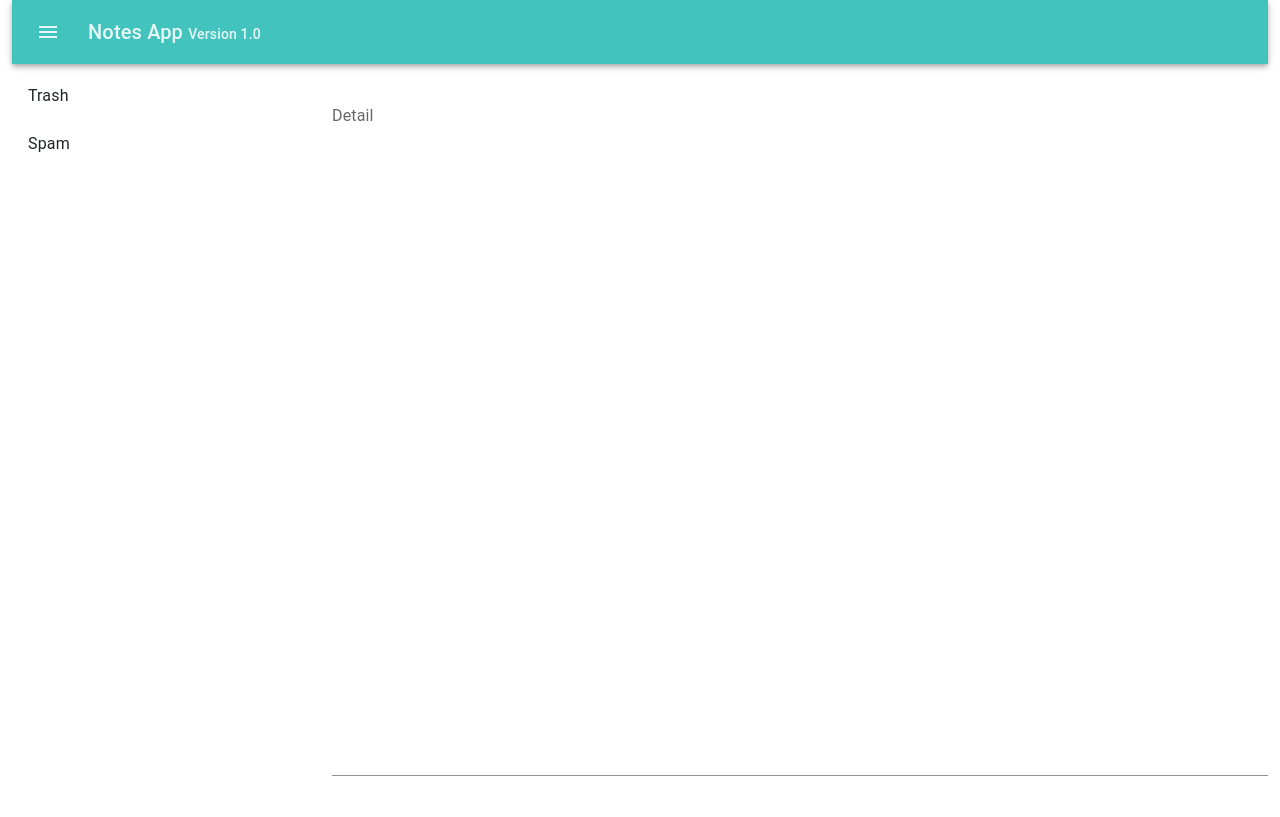
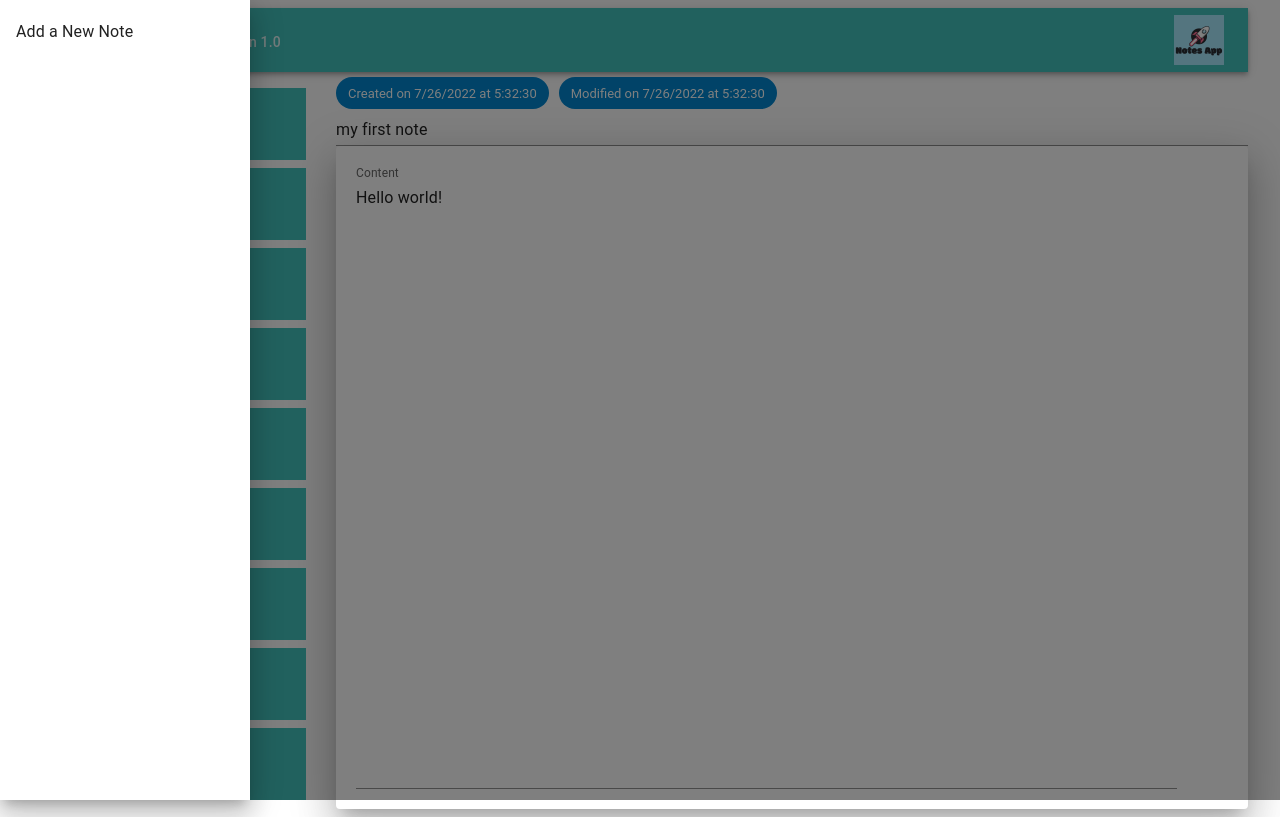
Before and after one commit to CS-Dennis/My-Notes-React, a React (Create React App) app: page / in a window 1280 px wide. Both pictures are taken after a click on the button "menu". Built offline with nearby package versions, Linux system fonts and the light colour scheme.

Commit message:
list added

```diff
--- a/public/index.html
+++ b/public/index.html
@@ -2,8 +2,8 @@
 <html lang="en">
   <head>
     <meta charset="utf-8" />
-    <link rel="icon" href="%PUBLIC_URL%/favicon.ico" />
-    <link rel="stylesheet" href="https://cdn.jsdelivr.net/npm/bootstrap@5.1.3/dist/css/bootstrap.min.css">
+    <link rel="icon" href="%PUBLIC_URL%/notes_app.png" />
+    <link rel="stylesheet" href="style.css">
     <meta name="viewport" content="width=device-width, initial-scale=1" />
     <meta name="theme-color" content="#000000" />
     <meta
@@ -27,7 +27,7 @@
     -->
     <title>React App</title>
   </head>
-  <body class="container-fluid">
+  <body>
     <noscript>You need to enable JavaScript to run this app.</noscript>
     <div id="root"></div>
     <!--
--- /dev/null
+++ b/public/style.css
@@ -0,0 +1,21 @@
+/* width */
+::-webkit-scrollbar {
+    width: 7px;
+}
+
+/* Track */
+::-webkit-scrollbar-track {
+    box-shadow: inset 0 0 5px grey;
+    border-radius: 10px;
+}
+
+/* Handle */
+::-webkit-scrollbar-thumb {
+    background: #42c3be;
+    border-radius: 10px;
+}
+
+/* Handle on hover */
+::-webkit-scrollbar-thumb:hover {
+    background: #1976d2;
+}
--- /dev/null
+++ b/src/components/Drawer.jsx
@@ -0,0 +1,63 @@
+import * as React from 'react';
+import Box from '@mui/material/Box';
+import Drawer from '@mui/material/Drawer';
+import Button from '@mui/material/Button';
+import List from '@mui/material/List';
+import Divider from '@mui/material/Divider';
+import ListItem from '@mui/material/ListItem';
+import ListItemButton from '@mui/material/ListItemButton';
+import ListItemIcon from '@mui/material/ListItemIcon';
+import ListItemText from '@mui/material/ListItemText';
+import InboxIcon from '@mui/icons-material/MoveToInbox';
+import MailIcon from '@mui/icons-material/Mail';
+
+export default function TemporaryDrawer() {
+  const [state, setState] = React.useState({
+    left: false
+  });
+
+  const toggleDrawer = (open) => {
+    setState({left: open });
+  };
+
+  function test(text)
+  {
+    console.log(text);
+  }
+
+  const list =()=>
+  (
+    <Box
+      minWidth={250}
+      role="presentation"
+      onClick={toggleDrawer(false)}
+    >
+      <List>
+        {['Inbox', 'Starred', 'Send email', 'Drafts'].map((text, index) => (
+          <ListItem key={text} disablePadding>
+            <ListItemButton onClick={()=>test(text)}>
+              <ListItemIcon>
+                {index % 2 === 0 ? <InboxIcon /> : <MailIcon />}
+              </ListItemIcon>
+              <ListItemText primary={text} />
+            </ListItemButton>
+          </ListItem>
+        ))}
+      </List>
+    </Box>
+  )
+
+  return (
+    <div>
+      <React.Fragment key={"left"}>
+          <Button onClick={toggleDrawer(true)}>Click</Button>
+          <Drawer
+            open={state["left"]}
+            // onClose={toggleDrawer(false)}
+          >
+            {/* {list()} */}
+          </Drawer>
+        </React.Fragment>
+    </div>
+  );
+}
--- a/src/components/Header.js
+++ b/src/components/Header.js
@@ -1,25 +1,57 @@
-import React from 'react'
+
 import AppBar from '@mui/material/AppBar';
 import Box from '@mui/material/Box';
 import Toolbar from '@mui/material/Toolbar';
 import Typography from '@mui/material/Typography';
 import MenuIcon from '@mui/icons-material/Menu';
 import IconButton from '@mui/material/IconButton';
+import { Button, Drawer, List, ListItem, ListItemButton, ListItemIcon, ListItemText } from '@mui/material';
+import React, { useState } from 'react';
+import { Container } from '@mui/system';
+
+// import toggleDrawer from "./Drawer";
 
 
 
 
-export default function header() {
+export default function Header() {
 
-    function toggleMenu()
-    {
-        console.log("hello world!");
+    const [open, setOpen] = useState(false);
+
+    function test(text) {
+        console.log(text);
     }
+
+    function toggleDrawer(open) {
+        setOpen(open);
+    }
+
+    function clickMenuItem(item) {
+        console.log(item);
+        setOpen(false);
+    }
+
+    const list = () =>
+    (
+        <Box
+            minWidth={250}
+            role="presentation"
+        >
+            <List>
+                {["Add a New Note"].map((text, index) => (
+                    <ListItem key={text} disablePadding>
+                        <ListItemButton onClick={() => clickMenuItem(text)}>
+                            <ListItemText primary={text} />
+                        </ListItemButton>
+                    </ListItem>
+                ))}
+            </List>
+        </Box>
+    )
 
     return (
         <>
-        <div id='header' className='row'>
-            <div className='col-12'>
+            <Container maxWidth="xl" id="header">
                 <Box sx={{ flexGrow: 1 }}>
                     <AppBar position="static">
                         <Toolbar>
@@ -29,20 +61,28 @@ export default function header() {
                                 color="inherit"
                                 aria-label="menu"
                                 sx={{ mr: 2 }}
-                        onClick={()=>toggleMenu()}
+                                onClick={() => toggleDrawer(true)}
                             >
                                 <MenuIcon />
                             </IconButton>
                             <Typography variant="h6" component="div" sx={{ flexGrow: 1 }}>
-                        Notes App <span style={{fontSize: "0.7em"}}>Version 1.0</span>
+                                Notes App <span style={{ fontSize: "0.7em" }}>Version 1.0</span>
                             </Typography>
-                    {/* <Button color="inherit">Login</Button> */}
+                            <img src='./notes_app.png' height="50px" />
                         </Toolbar>
                     </AppBar>
                 </Box>
-            </div>
-        </div>
+            </Container>
 
+            {/* drawer */}
+            <React.Fragment>
+                <Drawer
+                    open={open}
+                    onClose={() => toggleDrawer(false)}
+                >
+                    {list()}
+                </Drawer>
+            </React.Fragment>
         </>
     )
 }
--- a/src/components/Notes.js
+++ b/src/components/Notes.js
@@ -1,63 +1,221 @@
-import { Box, List, ListItem, ListItemButton, ListItemText, TextField } from '@mui/material';
-import React, { useEffect, useState } from 'react'
+import { Box, Chip, Container, Drawer, Grid, Input, List, ListItem, ListItemButton, ListItemText, Paper, TextField, Typography } from '@mui/material';
+import React, { useEffect, useRef, useState } from 'react'
+import MyDrawer from "./Drawer";
+
+var today = new Date();
+var mockTime = (today.getMonth() + 1) + "/" + today.getDate() + "/" + today.getFullYear() + " at " + today.getHours() + ":" + today.getMinutes() + ":" + today.getSeconds();
 
 
-var notesTitles = [];
-var notesContent = "";
+var mockData = [
+    {
+        id: 1,
+        title: "my first note",
+        content: "Hello world!",
+        createdDateTime: mockTime,
+        modifiedDateTime: mockTime
+    },
+    {
+        id: 2,
+        title: "my second note",
+        content: "second note",
+        createdDateTime: mockTime,
+        modifiedDateTime: mockTime
+    },
+    {
+        id: 3,
+        title: "my third note",
+        content: "Andrew Verbinnen Asks: Importing Another Contract Trying to Import another file. SimpleStorage.sol in this case but keep getting the error message that says cannot find file. SimpleStorage.sol is the name of the contract, it's on the tab right next to my current contract. How do I get current contract to find SimpleStorage.sol? Thxenter image description here",
+        createdDateTime: mockTime,
+        modifiedDateTime: mockTime
+    },
+    {
+        id: 4,
+        title: "my first note",
+        content: "Hello world!",
+        createdDateTime: mockTime,
+        modifiedDateTime: mockTime
+    },
+    {
+        id: 5,
+        title: "my second note",
+        content: "second note",
+        createdDateTime: mockTime,
+        modifiedDateTime: mockTime
+    },
+    {
+        id: 6,
+        title: "my third note",
+        content: "Andrew Verbinnen Asks: Importing Another Contract Trying to Import another file. SimpleStorage.sol in this case but keep getting the error message that says cannot find file. SimpleStorage.sol is the name of the contract, it's on the tab right next to my current contract. How do I get current contract to find SimpleStorage.sol? Thxenter image description here",
+        createdDateTime: mockTime,
+        modifiedDateTime: mockTime
+    },
+    {
+        id: 7,
+        title: "my first note",
+        content: "Hello world!",
+        createdDateTime: mockTime,
+        modifiedDateTime: mockTime
+    },
+    {
+        id: 8,
+        title: "my second note",
+        content: "second note",
+        createdDateTime: mockTime,
+        modifiedDateTime: mockTime
+    },
+    {
+        id: 9,
+        title: "my third note",
+        content: "Andrew Verbinnen Asks: Importing Another Contract Trying to Import another file. SimpleStorage.sol in this case but keep getting the error message that says cannot find file. SimpleStorage.sol is the name of the contract, it's on the tab right next to my current contract. How do I get current contract to find SimpleStorage.sol? Thxenter image description here",
+        createdDateTime: mockTime,
+        modifiedDateTime: mockTime
+    },
+    {
+        id: 10,
+        title: "my first note",
+        content: "Hello world!",
+        createdDateTime: mockTime,
+        modifiedDateTime: mockTime
+    },
+    {
+        id: 11,
+        title: "my second note",
+        content: "second note",
+        createdDateTime: mockTime,
+        modifiedDateTime: mockTime
+    },
+    {
+        id: 12,
+        title: "my third note",
+        content: "Andrew Verbinnen Asks: Importing Another Contract Trying to Import another file. SimpleStorage.sol in this case but keep getting the error message that says cannot find file. SimpleStorage.sol is the name of the contract, it's on the tab right next to my current contract. How do I get current contract to find SimpleStorage.sol? Thxenter image description here",
+        createdDateTime: mockTime,
+        modifiedDateTime: mockTime
+    },
+];
+
 
 export default function Notes() {
-    const [editorRows, setEditorRows] = useState(1);
+    let [editorRows, setEditorRows] = useState(1);
+    let [listHeight, setListHeight] = useState(0);
+    let [notes, setNotes] = useState(()=>
+    {
+        if(mockData.length===0)
+        {
+            return [{ id: 0, title: "Create your first note", content: "" }];
+        }
+        else
+        {
+            return mockData;
+        }
+    });
 
+    let [currentNote, setCurrentNote] = useState(()=>
+    {
+        if(mockData.length===0)
+        {
+            return { id: 0, title: "Create your first note", content: "" };
+        }
+        else
+        {
+            return mockData[0];
+        }
+    });
+
+    let findNote = {};
+
+
+    // init
     useEffect(() => {
         var headerHeight = document.getElementById("header").clientHeight;
         var windowHeight = window.innerHeight;
         console.log(headerHeight);
         console.log(windowHeight);
-        setEditorRows(parseInt((windowHeight-headerHeight-20)/24));
+        setEditorRows(parseInt((windowHeight - headerHeight - 20) / 27));
+        setListHeight(parseInt((windowHeight - headerHeight - 20)));
         console.log(editorRows);
+
     }, [])
 
+    function getNotebyKey(key) {
+        findNote = notes.find((note) => note.id === key);
+        setCurrentNote(JSON.parse(JSON.stringify(findNote)));
+        console.log(currentNote.content);
+    }
 
+    // once note switched or update, save any changes.
+    useEffect(() => {
+        let selectedNote= notes.find((note)=>note.id===currentNote.id);
+        selectedNote.content = currentNote.content;
+        selectedNote.title = currentNote.title;
+        setNotes([...notes]);
+    }, [currentNote.content, currentNote.title])
+
+
+    function updateContent(event)
+    {
+
+        console.log(event.target.value);
+        currentNote.content = event.target.value;
+        setCurrentNote(JSON.parse(JSON.stringify(currentNote)));
+        console.log(currentNote);
+    }
+
+    function updateTitle(event)
+    {
+        console.log(event.target.value);
+        currentNote.title = event.target.value;
+
+        setCurrentNote(JSON.parse(JSON.stringify(currentNote)));
+    }
 
     return (
         <>
-        <div className='row'>
+            <Container maxWidth="xl">
+                <Grid container>
                     {/* sm screen */}
-            <div className='col-sm-12 d-md-none'>
+                    <Grid sm={12} sx={{ display: { xs: "block", md: "none" } }}>
                         small list
-            </div>
+                    </Grid>
 
                     {/* md or larger screen */}
-            <div className='d-none d-md-block col-md-3'>
-                <Box>
-                    <List>
-                        <ListItem disablePadding>
-                            <ListItemButton>
-                            <ListItemText primary="Trash" />
+                    {/* notes list */}
+                    <Grid sx={{ display: { xs: 'none', md: 'block' } }} md={3} >
+                        <List sx={{ maxHeight: listHeight, overflowY: "auto", width: "90%" }}>
+                            {notes.map((note) =>
+                                <ListItem disablePadding key={note.id} onClick={() => getNotebyKey(note.id)} sx={{marginTop: 1}}>
+                                    <ListItemButton sx={{backgroundColor: "primary.main"}}>
+                                        <ListItemText primary={<Typography style={{ fontWeight: "bold" }}>{note.title}</Typography>} secondary={note.modifiedDateTime} />
                                     </ListItemButton>
                                 </ListItem>
-                        <ListItem disablePadding>
-                            <ListItemButton component="a" href="#simple-list">
-                            <ListItemText primary="Spam" />
-                            </ListItemButton>
-                        </ListItem>
+                            )}
                         </List>
-                </Box>
+                    </Grid>
+
+                    {/* notes content for large screen */}
+                    <Grid sx={{ display: { xs: 'none', md: 'block' } }} md={9}>
+                        <div style={{ paddingTop: "5px", paddingBottom: "5px" }}>
+                            <Chip label={'Created on ' + mockTime} color="info" />
+                            <Chip label={"Modified on " + mockTime} color="info" style={{ marginLeft: "10px" }} />
                         </div>
-
-            <div className='d-none d-md-block col-md-9'>
+                        <div>
+                            <Input value={currentNote.title} fullWidth onChange={(e)=>updateTitle(e)} />
+                        </div>
+                        <Paper elevation={24}>
                             <TextField
-                id="standard-multiline-static"
-                style={{marginTop: "20px"}}
-                fullWidth={true}
-                label="Detail"
+                                id="textField"
+                                style={{ marginTop: "20px", margin: "20px", width: "90%" }}
+                                label="Content"
                                 multiline
                                 rows={editorRows}
-                defaultValue=""
+                                value={currentNote.content}
                                 variant="standard"
+                                onChange={(e)=>updateContent(e)}
                             />
-            </div>
-        </div>
+                        </Paper>
+                    </Grid>
+                </Grid>
+            </Container>
+
         </>
     )
 }
```
Also changed, not shown: public/notes_app.png (added), 1 other file (tests, documents, lock files or other folders). Lines whose indentation alone changed are shown as unchanged.
